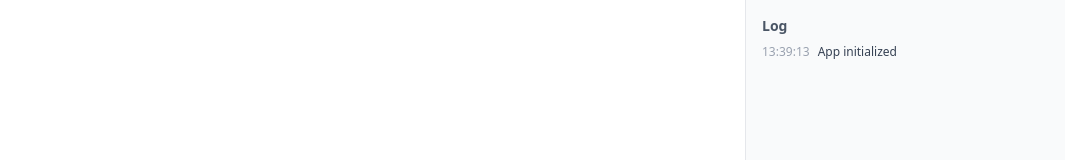
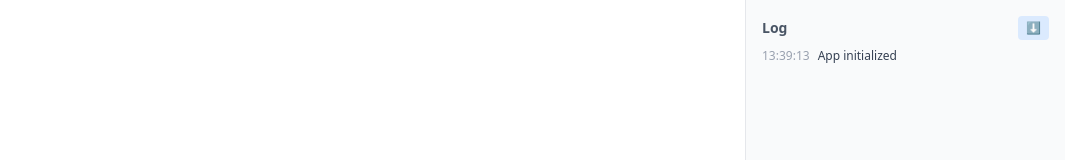
Before and after one commit to martindzejky/photo-album-exif-fixer, a SvelteKit app: page / in a window 1280 px wide. Shown: the top 160 px of the page, without its empty margins (215-1280 px from the left). Built offline with nearby package versions, Linux system fonts and the light colour scheme.

Commit message:
format dates as 'Month DD, YYYY' and add auto-scroll toggle for logs

```diff
--- a/src/lib/services/albums.ts
+++ b/src/lib/services/albums.ts
@@ -137,6 +137,17 @@ export function categorizePhotoDate(
 }
 
 /**
+ * Format date as "Month DD, YYYY" (e.g., "October 27, 2024")
+ */
+export function formatDisplayDate(date: Date): string {
+  return date.toLocaleDateString('en-US', {
+    year: 'numeric',
+    month: 'long',
+    day: 'numeric'
+  });
+}
+
+/**
  * Get supported image file extensions
  */
 export function getSupportedImageExtensions(): string[] {
--- a/src/routes/+layout.svelte
+++ b/src/routes/+layout.svelte
@@ -6,11 +6,20 @@
 
 	let { children } = $props();
 	let logs: LogEntry[] = $state([]);
+	let autoScrollLogs = $state(true);
+	let logContainer: HTMLElement;
 
 	onMount(() => {
 		// Subscribe to log updates
 		const unsubscribe = logger.subscribe((newLogs) => {
 			logs = newLogs;
+
+			// Auto-scroll to bottom if enabled
+			if (autoScrollLogs && logContainer) {
+				setTimeout(() => {
+					logContainer.scrollTop = logContainer.scrollHeight;
+				}, 0);
+			}
 		});
 
 		// Initial log
@@ -47,8 +56,17 @@
         {@render children?.()}
     </main>
     <aside class="border-l border-gray-200 p-4 bg-gray-50 flex flex-col overflow-hidden">
-        <h2 class="text-sm font-semibold text-gray-600 mb-2">Log</h2>
-        <div class="text-xs space-y-1 overflow-y-auto flex-1" id="log-panel">
+        <div class="flex items-center justify-between mb-2">
+            <h2 class="text-sm font-semibold text-gray-600">Log</h2>
+            <button
+                class="text-xs px-2 py-1 rounded {autoScrollLogs ? 'bg-blue-100 text-blue-700' : 'bg-gray-100 text-gray-600'} hover:bg-opacity-80 transition-colors"
+                onclick={() => autoScrollLogs = !autoScrollLogs}
+                title={autoScrollLogs ? 'Auto-scroll enabled' : 'Auto-scroll disabled'}
+            >
+                {autoScrollLogs ? '⬇️' : '⏸️'}
+            </button>
+        </div>
+        <div class="text-xs space-y-1 overflow-y-auto flex-1" bind:this={logContainer}>
             {#each logs as entry (entry.id)}
                 <div class="flex flex-col">
                     <div class="flex items-start gap-2">
--- a/src/routes/album/[name]/+page.svelte
+++ b/src/routes/album/[name]/+page.svelte
@@ -10,6 +10,7 @@
     getImageFiles,
     datesMatch,
     isSupportedImageFile,
+    formatDisplayDate,
     type Photo
   } from '$lib/services/albums';
 
@@ -96,7 +97,7 @@
               exifDate = getBestExifDate(exifData);
 
               if (exifDate) {
-                exifDateString = exifDate.toLocaleString();
+                exifDateString = formatDisplayDate(exifDate);
               } else {
                 warnings.push('No EXIF date found');
               }
--- a/src/routes/main/+page.svelte
+++ b/src/routes/main/+page.svelte
@@ -10,6 +10,7 @@
     isSupportedImageFile,
     datesMatch,
     categorizePhotoDate,
+    formatDisplayDate,
     type Album
   } from '$lib/services/albums';
   import { readExifData, getBestExifDate } from '$lib/services/exif';
```
